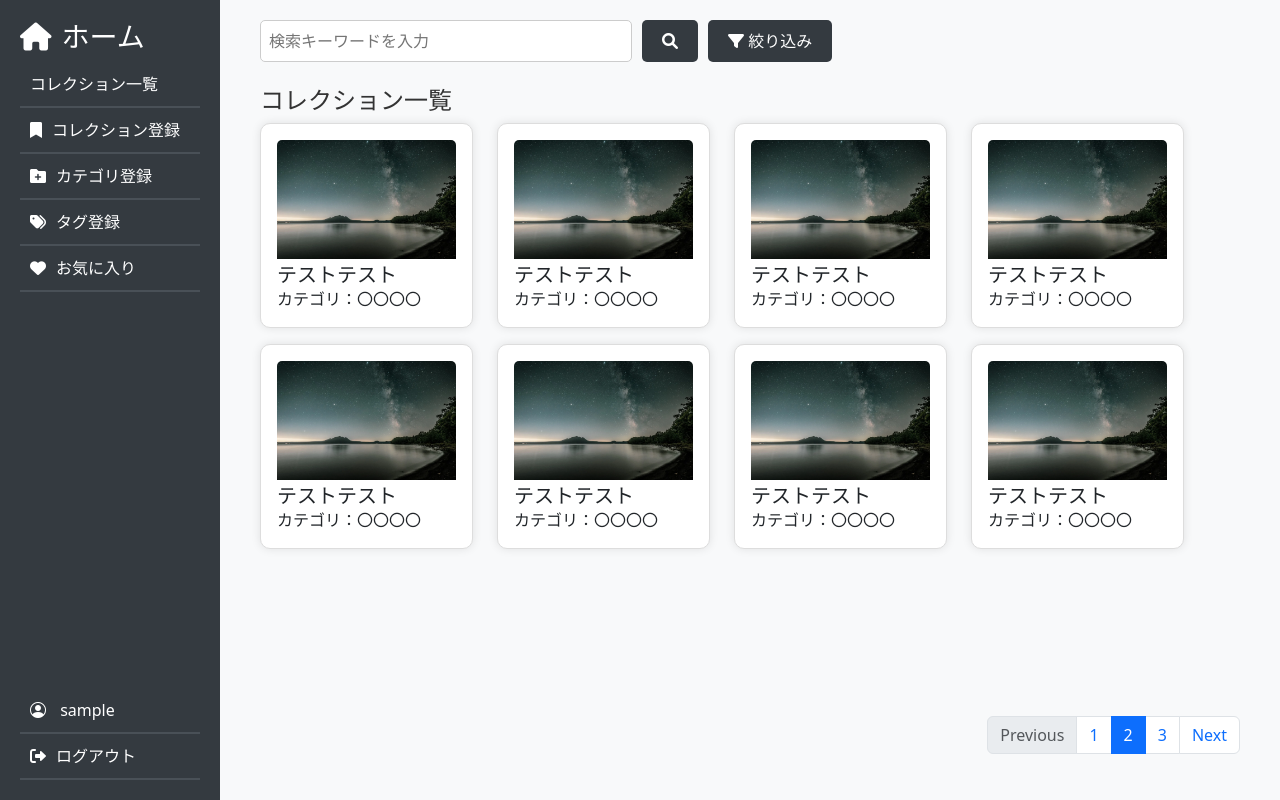
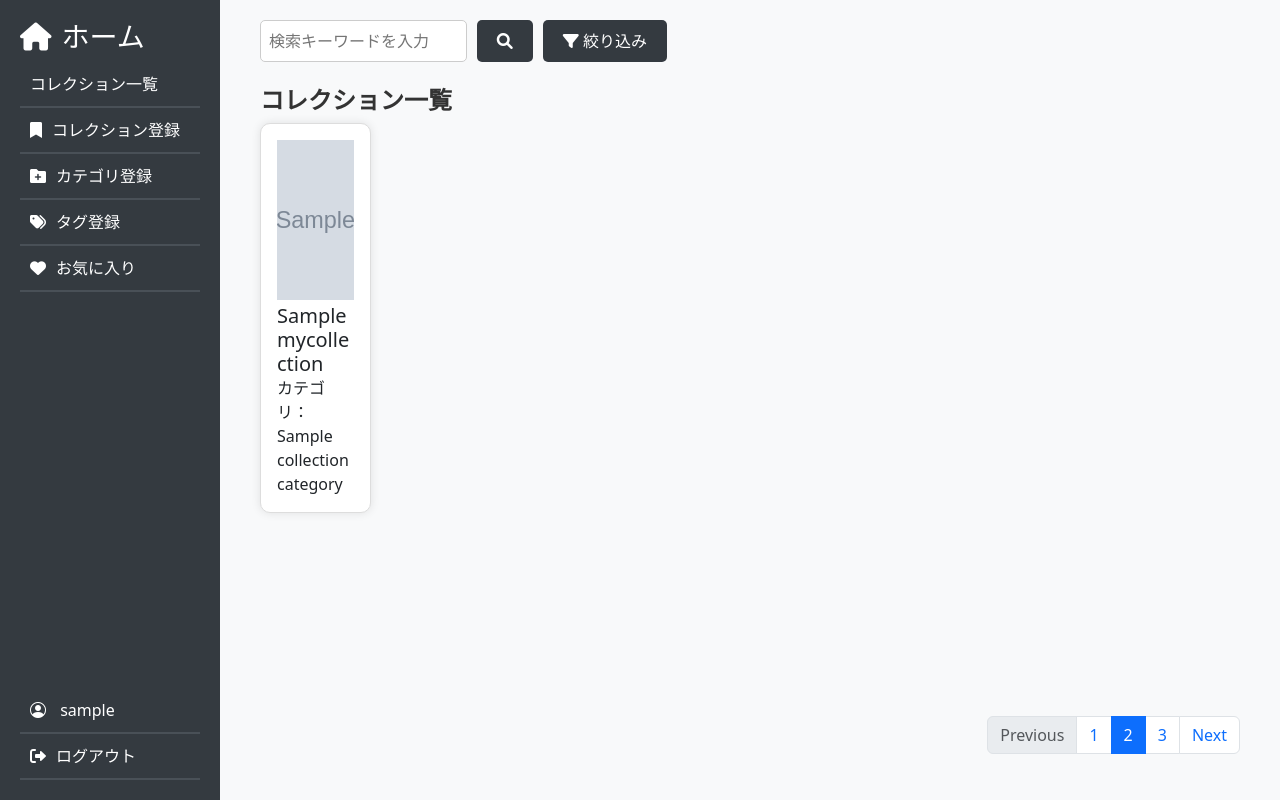
Before and after one commit to NakazatoTaichi/django-searchproject, a Django app: page /mycollection/home in a window 1280 px wide; the page is wider, and only the part inside the window is pictured. Run offline with Django 5.2, Linux system fonts and the light colour scheme; a user stored in the database is signed in; tables that the repository leaves empty hold one stand-in row (values such as "Sample post"); grey boxes marked "Sample" are stand-in pictures; one stand-in notice (Sample message) is shown.

Commit message:
登録コレクションを表示

```diff
--- a/search_project/mycollection/templates/home.html
+++ b/search_project/mycollection/templates/home.html
@@ -53,6 +53,9 @@
             bottom: 20px;
             width: calc(100% - 40px);
         }
+        .alert {
+            margin: 0;
+        }
         .content {
             margin-left: 240px;
             padding: 20px;
@@ -91,6 +94,9 @@
             background: #fff;
             color: #333;
         }
+        h4 {
+            font-weight: bold;
+        }
         table th, table td {
             vertical-align: middle;
         }
@@ -100,6 +106,15 @@
             border-radius: 10px;
             padding:16px;
             box-shadow: 0 0 10px rgba(0, 0, 0, 0.1);
+        }
+        .collection-image {
+            width: 100%;
+            height: 100%;
+        }
+        .collection-image img {
+            width: 100%;
+            height: 160px;
+            object-fit: cover;
         }
         .card-body {
             padding: 4px 0 0 0;
@@ -122,8 +137,8 @@
         <!-- Sidebar -->
         <div class="sidebar col-2">
             <h3><i class="fas fa-home"></i>ホーム</h3>
-            <a href="#">コレクション一覧</a>
-            <a href="#"><i class="fas fa-bookmark"></i>コレクション登録</a>
+            <a href="{% url 'mycollection:home' %}">コレクション一覧</a>
+            <a href="{% url 'mycollection:collection_register' %}"><i class="fas fa-bookmark"></i>コレクション登録</a>
             <a href="#"><i class="fas fa-folder-plus"></i>カテゴリ登録</a>
             <a href="#"><i class="fas fa-tags"></i>タグ登録</a>
             <a href="#"><i class="fas fa-heart"></i>お気に入り</a>
@@ -158,12 +173,48 @@
 
             <div class="row">
                 <div class="col-12 col-md-9">
-                    <h4>コレクション一覧</h3>
+                    <div class="row">
+                        <div class="col-6">
+                            <h4>コレクション一覧</h3>
+                        </div>
+                        <div class="col-6">
+                            {% if messages %}
+                                <div class="messages">
+                                    {% for message in messages %}
+                                    <div class="alert alert-{{ message.tags }}">
+                                        {{ message }}
+                                    </div>
+                                    {% endfor %}
+                                </div>
+                            {% endif %}
+                        </div>
+                    </div>
+                </div>
+
                 </div>
                 <!-- Search Results -->
                 <div class="col-12 col-md-9">
                     <div class="row">
-                        <div class="col-12 col-md-3 mb-3">
+                        {% for mycollection in mycollections %}
+                            <div class="col-3 mb-3">
+                                <div class="card">
+                                    <div class="collection-image">
+                                        <img src="{{ mycollection.image_path.url }}" alt="画像は未登録です。">
+                                    </div>
+                                    <div class="card-body">
+                                        <h5 class="card-title">{{ mycollection.name }}</h5>
+                                        {% if not mycollection.collection_category %}
+                                            <p>カテゴリ：分類なし</p>
+                                        {% else %}
+                                            <p>カテゴリ：{{ mycollection.collection_category.name }}</p>
+                                        {% endif %}
+                                    </div>
+                                </div>
+                            </div>
+                        {% empty %}
+                            <p>登録されたコレクションはありません。</p>
+                        {% endfor %}
+                        <!-- <div class="col-12 col-md-3 mb-3">
                             <div class="card">
                                 <img src="../static/images/image.jpg" class="card-img-top" alt="画像は未登録です。">
                                 <div class="card-body">
@@ -225,16 +276,7 @@
                                     <p>カテゴリ：〇〇〇〇</p>
                                 </div>
                             </div>
-                        </div>
-                        <div class="col-12 col-md-3 mb-3">
-                            <div class="card">
-                                <img src="../static/images/image.jpg" class="card-img-top" alt="画像は未登録です。">
-                                <div class="card-body">
-                                    <h5 class="card-title">テストテスト</h5>
-                                    <p>カテゴリ：〇〇〇〇</p>
-                                </div>
-                            </div>
-                        </div>
+                        </div> -->
                     </div>
                 </div>
                 <div class="col-12 col-md-9">
@@ -287,7 +329,7 @@
                                     </select>
                                 </td>
                                 <tr>
-                                    <th><label for="date">登録日付</label></th>
+                                    <th><label for="date">入手日</label></th>
                                     <td><input type="date" id="date" class="form-control"></td>
                                 </tr>
                                 <tr>
@@ -338,6 +380,14 @@
     </div>
 
     <!-- Bootstrap JS and dependencies -->
+    <script type="text/javascript">
+        setTimeout(function() {
+            let messages = document.querySelector('.messages');
+            if (messages) {
+            messages.style.display = 'none';
+            }
+        }, 5000);  // 5秒後にメッセージを非表示にする
+    </script>
     <script src="https://cdn.jsdelivr.net/npm/@popperjs/core@2.11.6/dist/umd/popper.min.js"></script>
     <script src="https://cdn.jsdelivr.net/npm/bootstrap@5.3.0-alpha1/dist/js/bootstrap.min.js"></script>
 </body>
```
